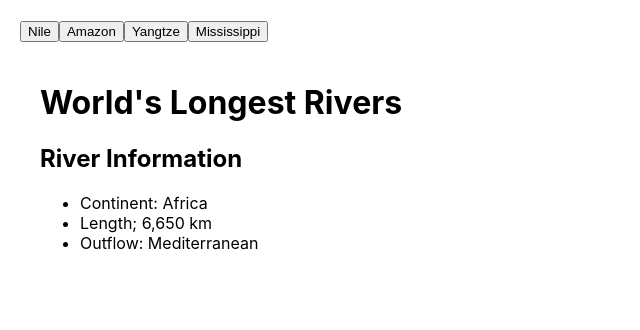
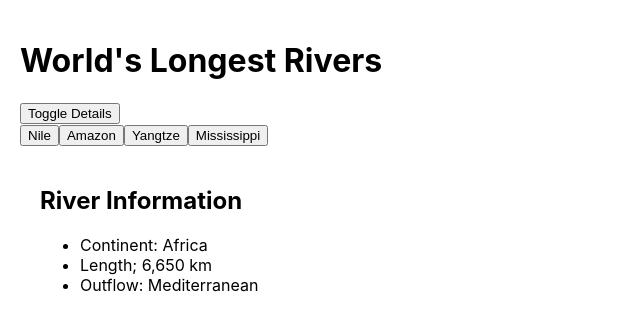
Before and after one commit to afzalhussein/react-app-todos, a React (Create React App) app: page / in a window 1280 px wide. Shown: the top 330 px of the page, without its empty margins (0-640 px from the left). Built offline with nearby package versions, Linux system fonts and the light colour scheme.

Commit message:
Refactored to handle async call and unmounted components with toggle feature

```diff
--- a/src/App.js
+++ b/src/App.js
@@ -1,16 +1,19 @@
-import React, { useState } from "react";
+import React, { useState, useReducer } from "react";
 import "./App.css";
 import RiverInformation from "./components/RiverInformation/RiverInformation";
 
 function App() {
-  const [river, setRiver] = useState("nile");
+  const [ river, setRiver ] = useState( "nile" );
+  const [ show, toggle ] = useReducer( (state) => !state, true );
   return (
     <div className="wrapper">
+      <h1>World's Longest Rivers</h1>
+      <div><button onClick={toggle}>Toggle Details</button></div>
       <button onClick={() => setRiver("nile")}>Nile</button>
       <button onClick={() => setRiver("amazon")}>Amazon</button>
       <button onClick={() => setRiver("yangtze")}>Yangtze</button>
       <button onClick={() => setRiver("mississippi")}>Mississippi</button>
-      <RiverInformation name={river} />
+      {show && <RiverInformation name={river} />}
     </div>
   );
 }
--- a/src/components/RiverInformation/RiverInformation.js
+++ b/src/components/RiverInformation/RiverInformation.js
@@ -5,14 +5,17 @@ import PropTypes from "prop-types";
 export default function RiverInformation({ name }) {
   const [riverInformation, setRiverInformation] = useState();
   useEffect(() => {
+    let mounted = true;
     getRiverInformation(name).then((data) => {
-      setRiverInformation(data);
-    });
+      if (mounted) setRiverInformation(data);
+    } );
+    return () => {
+      mounted = false;
+    }
   }, [name]);
 
   return (
     <div className="wrapper">
-      <h1>World's Longest Rivers</h1>
       <h2>River Information</h2>
 
       <ul>
```
